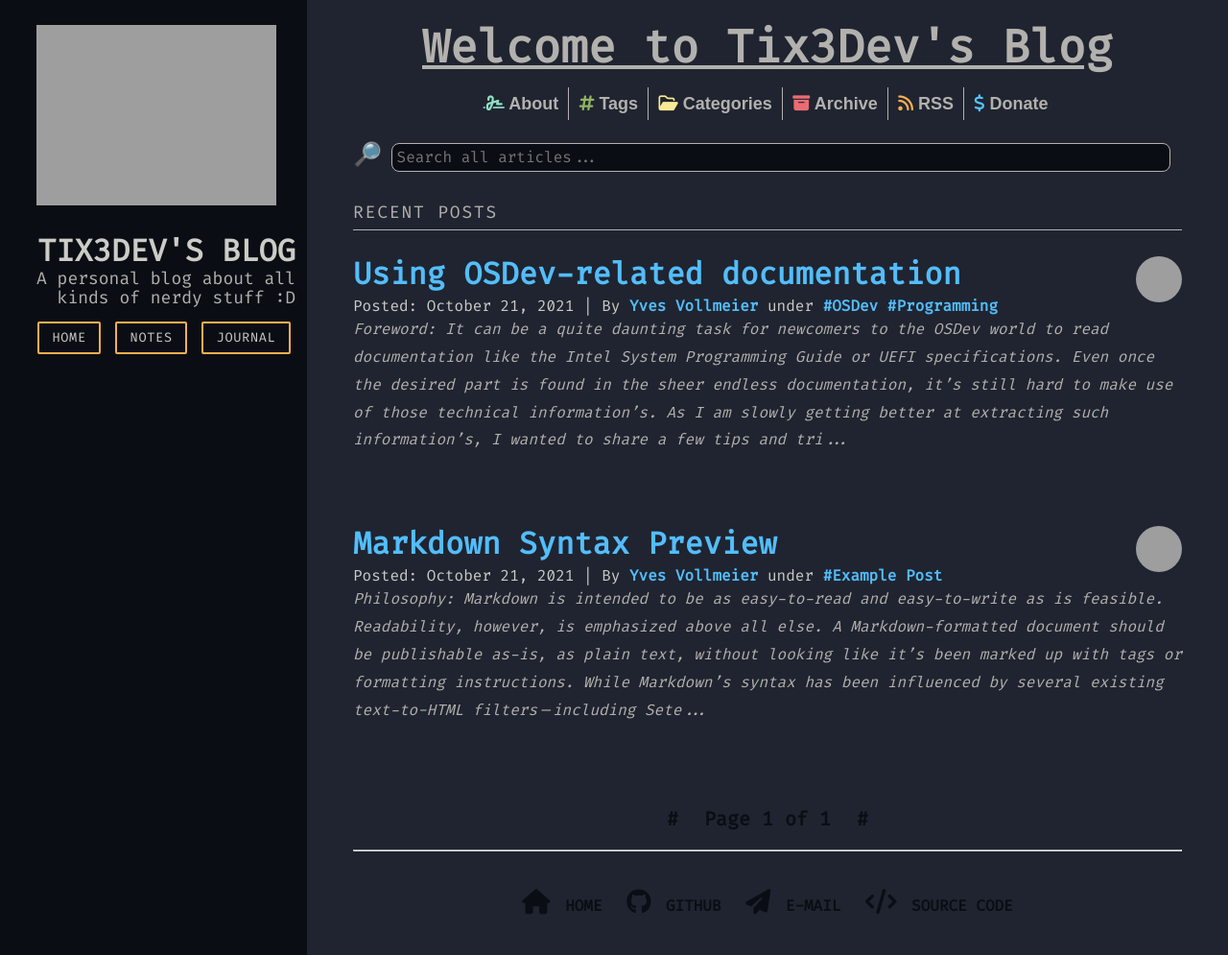
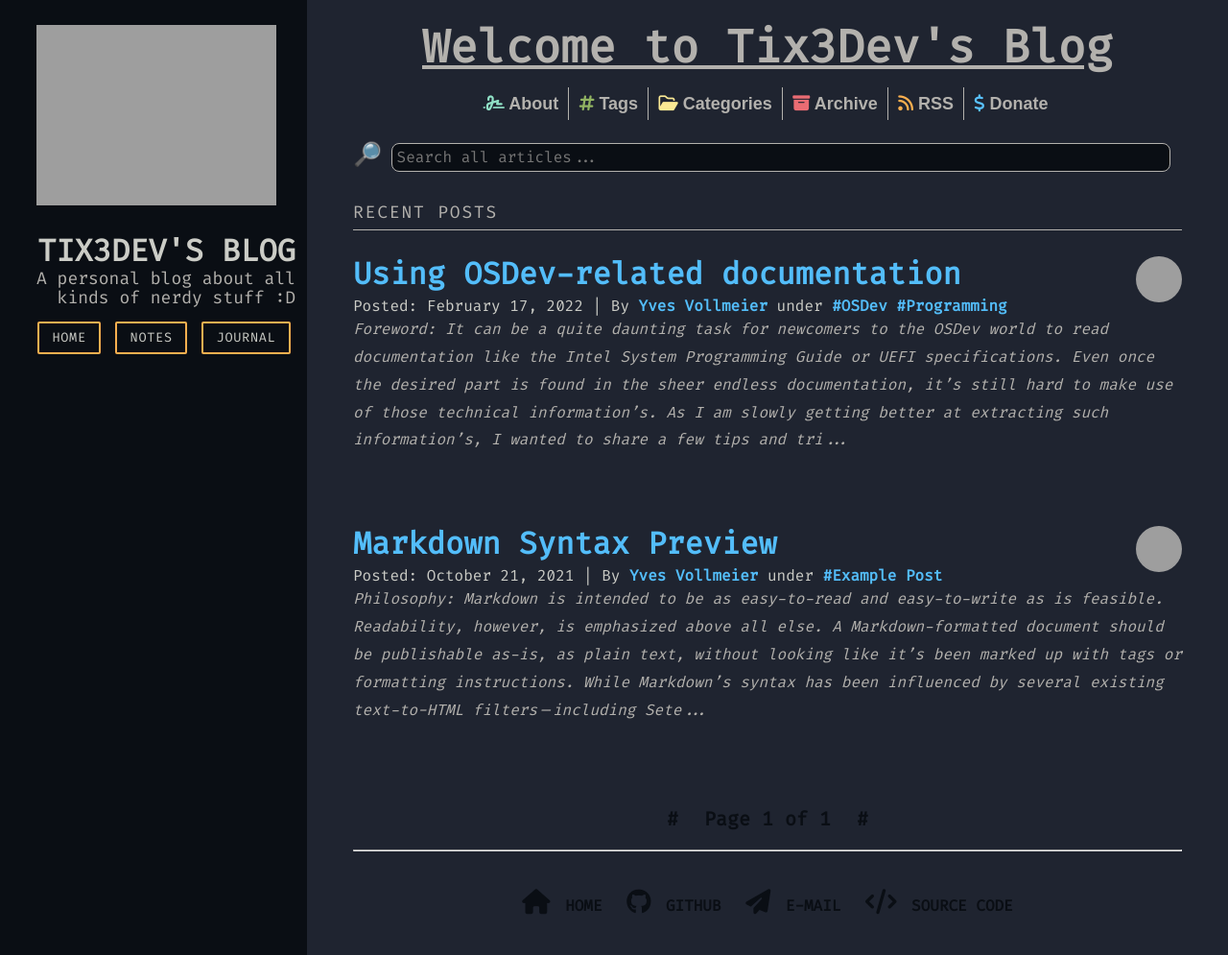
Before and after one commit to Tix3Dev/tix3dev.github.io, a Jekyll site: the page built from index.html, in a window 1280 px wide and 995 px high. Shown: the whole window at 96% size. Built offline with Jekyll 4.4.1, drawn with Linux system fonts in a browser that asks for light colours; nearby versions of some CDN libraries; the list of posts is cut into pages by our own code.

Commit message:
[fix] typo

```diff
--- a/_posts/2022-02-17-using-osdev-related-documentation.md
+++ b/_posts/2022-02-17-using-osdev-related-documentation.md
@@ -1,7 +1,7 @@
 ---
 layout: post
 title: "Using OSDev-related documentation"
-date: 2021-10-21
+date: 2022-02-17
 tags:
   -  OSDev
   -  Programming
```
